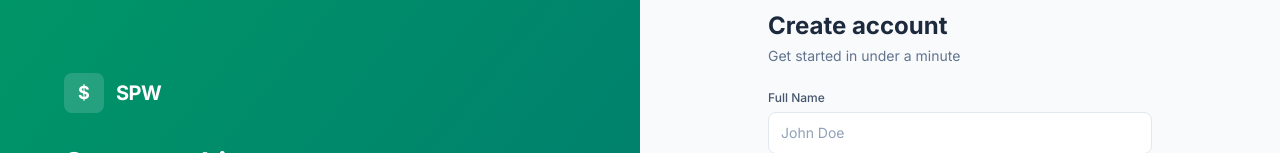
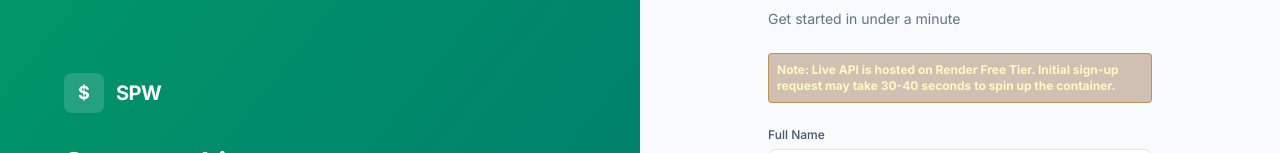
Before and after one commit to Aneesh-jain28/Smart-Personal-Wealth, a React (Vite) app in the folder FRONTEND/: page /signup in a window 1280 px wide. Shown: the part 164-317 px from the top of the page. Built offline with nearby package versions, Linux system fonts and the light colour scheme; no server answers.

Commit message:
Add note about initial sign-up request delay
Added a note about the live API hosted on Render Free Tier.

```diff
--- a/FRONTEND/src/pages/SignupPage.jsx
+++ b/FRONTEND/src/pages/SignupPage.jsx
@@ -72,6 +72,10 @@ export default function SignupPage() {
 
           <h1 className={`text-2xl font-bold mb-1 ${darkMode ? 'text-white' : 'text-slate-800'}`}>Create account</h1>
           <p className={`text-sm mb-6 ${darkMode ? 'text-slate-400' : 'text-slate-500'}`}>Get started in under a minute</p>
+
+          <strong className="text-yellow-100 block mt-2 text-xs bg-yellow-900/30 p-2 rounded border border-yellow-700/50">
+            Note: Live API is hosted on Render Free Tier. Initial sign-up request may take 30-40 seconds to spin up the container.
+          </strong><br></br>
 
           {apiError && (
             <div className="mb-4 px-3 py-2 rounded-lg bg-red-500/10 border border-red-500/20 text-red-400 text-sm">
```
